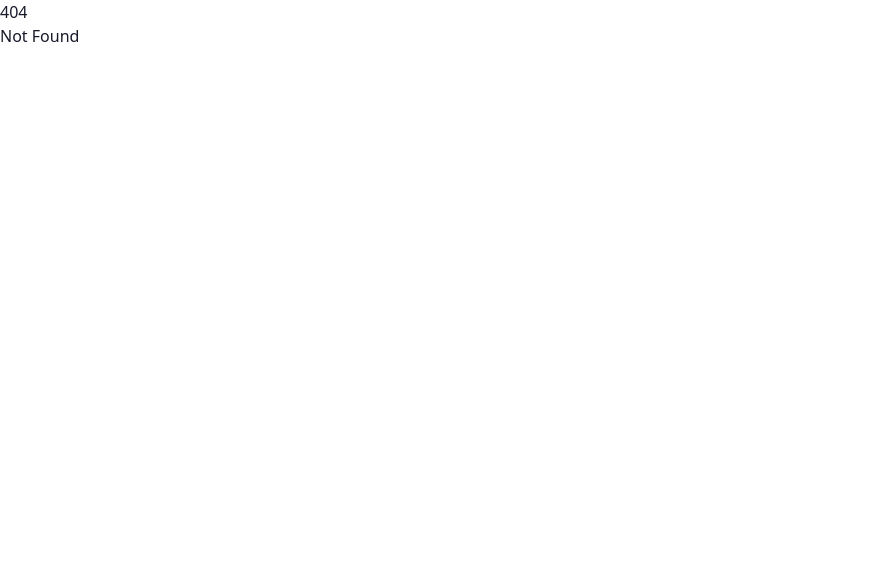
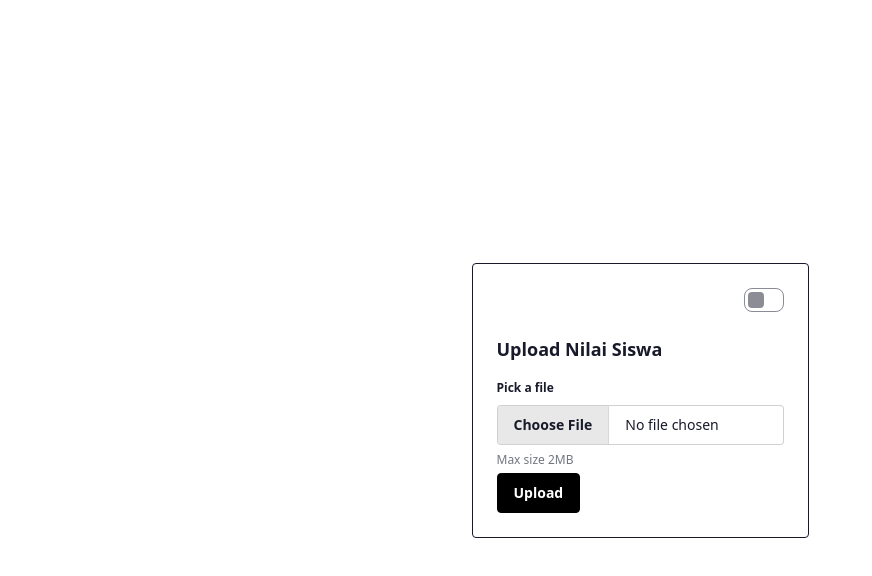
Before and after one commit to Raybrilliant/cek-nilai, a SvelteKit app: page /admin in a window 1280 px wide. Before the commit this address had no page. Shown: the top 576 px of the page, without its empty margins (0-872 px from the left). Built offline with nearby package versions, Linux system fonts and the light colour scheme; no server answers.

Commit message:
add admin

```diff
--- a/package.json
+++ b/package.json
@@ -25,6 +25,7 @@
 		"vite": "^6.0.0"
 	},
 	"dependencies": {
-		"@supabase/supabase-js": "^2.49.1"
+		"@supabase/supabase-js": "^2.49.1",
+		"xlsx": "^0.18.5"
 	}
 }
--- /dev/null
+++ b/src/routes/admin/+page.server.js
@@ -0,0 +1,70 @@
+import supabase from '$lib/db';
+import { fail } from '@sveltejs/kit';
+import * as XLSX from 'xlsx';
+
+export const actions = {
+    insertStudent: async ({ request }) => {
+        const formData = await request.formData();
+        const file = formData.get('file-input'); // Ambil file dari form
+
+        if (!file) {
+            return fail(200,{message: 'No file uploaded' });
+        }
+
+        try {
+            // Konversi file ke ArrayBuffer
+            const buffer = await file.arrayBuffer();
+            const workbook = XLSX.read(new Uint8Array(buffer), { type: 'array' });
+
+            // Ambil sheet pertama
+            const sheetName = workbook.SheetNames[0];
+            const worksheet = workbook.Sheets[sheetName];
+
+            // Konversi XLSX ke JSON
+            const jsonData = XLSX.utils.sheet_to_json(worksheet);
+
+            // Insert data ke Supabase
+            const { error } = await supabase.from('users').upsert(jsonData);
+
+            if (error) {
+                return fail(400,{ message: error.message });
+            }
+            return fail(200,{ message: 'Data inserted successfully!' });
+        } catch (err) {
+            return fail(400,{ error: 'Failed to process file' });
+        }
+    },
+
+    insertScore: async ({ request }) => {
+        const formData = await request.formData();
+        const file = formData.get('file-input'); // Ambil file dari form
+
+        if (!file) {
+            return fail(200,{message: 'No file uploaded' });
+        }
+
+        try {
+            // Konversi file ke ArrayBuffer
+            const buffer = await file.arrayBuffer();
+            const workbook = XLSX.read(new Uint8Array(buffer), { type: 'array' });
+
+            // Ambil sheet pertama
+            const sheetName = workbook.SheetNames[1];
+            const worksheet = workbook.Sheets[sheetName];
+
+            // Konversi XLSX ke JSON
+            const jsonData = XLSX.utils.sheet_to_json(worksheet);
+            const filteredData = jsonData.map(({ name, ...rest }) => rest);
+
+            // Insert data ke Supabase
+            const { error } = await supabase.from('assignment').upsert(filteredData);
+
+            if (error) {
+                return fail(400,{ message: error.message });
+            }
+            return fail(200,{ message: 'Data inserted successfully!' });
+        } catch (err) {
+            return fail(400,{ error: 'Failed to process file' });
+        }
+    }
+};
--- /dev/null
+++ b/src/routes/admin/+page.svelte
@@ -0,0 +1,100 @@
+<script>
+  let checkbox = $state(false);
+  let select = $state();
+  let loading = $state(false);
+  let { data, form } = $props();
+
+  if (form?.message) {
+    loading = false
+  }
+
+</script>
+
+<section class="p-4 flex flex-col justify-center items-center h-screen w-full">
+  <div class=" card border">
+    <div class=" card-body">
+      <div class=" flex justify-end mb-4">
+        <input type="checkbox" bind:checked={checkbox} class="toggle" />
+      </div>
+      <!-- Alert -->
+      {#if form?.message}
+
+        <div role="alert" class="alert alert-warning">
+          <svg
+            xmlns="http://www.w3.org/2000/svg"
+            class="h-6 w-6 shrink-0 stroke-current"
+            fill="none"
+            viewBox="0 0 24 24"
+          >
+            <path
+              stroke-linecap="round"
+              stroke-linejoin="round"
+              stroke-width="2"
+              d="M12 9v2m0 4h.01m-6.938 4h13.856c1.54 0 2.502-1.667 1.732-3L13.732 4c-.77-1.333-2.694-1.333-3.464 0L3.34 16c-.77 1.333.192 3 1.732 3z"
+            />
+          </svg>
+          <span>{form.message}</span>
+        </div>
+      {/if}
+      <!-- Form Upload Score -->
+      {#if !checkbox}
+        <h2 class="card-title">Upload Nilai Siswa</h2>
+        <form
+          action="?/insertScore"
+          method="post"
+          enctype="multipart/form-data"
+          onsubmit={() => (loading = true)}
+        >
+          <fieldset class="fieldset">
+            <legend class="fieldset-legend">Pick a file</legend>
+            <input
+              type="file"
+              class="file-input"
+              name="file-input"
+              id="file-input"
+              required
+              accept="xlsx"
+            />
+            <label class="fieldset-label" for="file-input">Max size 2MB</label>
+          </fieldset>
+          <button class="btn btn-neutral" type="submit" disabled={loading}>
+            {#if loading}
+              <span class="loading loading-infinity loading-lg"></span>
+            {:else}
+              Upload
+            {/if}
+          </button>
+        </form>
+      {:else}
+        <!-- Form Upload Siswa -->
+        <h2 class="card-title">Upload Siswa</h2>
+        <form
+          action="?/insertStudent"
+          method="post"
+          onsubmit={() => (loading = true)}
+          enctype="multipart/form-data"
+        >
+          <fieldset class="fieldset">
+            <legend class="fieldset-legend">Pick a file</legend>
+            <input
+              type="file"
+              class="file-input"
+              name="file-input"
+              id="file-input"
+              required
+              accept="xlsx"
+            />
+            <label class="fieldset-label" for="file-input">Max size 2MB</label>
+          </fieldset>
+          <button class="btn btn-neutral" type="submit" disabled={loading}>
+            {#if loading}
+              <span class="loading loading-infinity loading-lg"></span>
+            {:else}
+              Upload
+            {/if}
+          </button>
+        </form>
+      {/if}
+    </div>
+  </div>
+</section>
```
Also changed, not shown: 1 other file (tests, documents, lock files or other folders).
